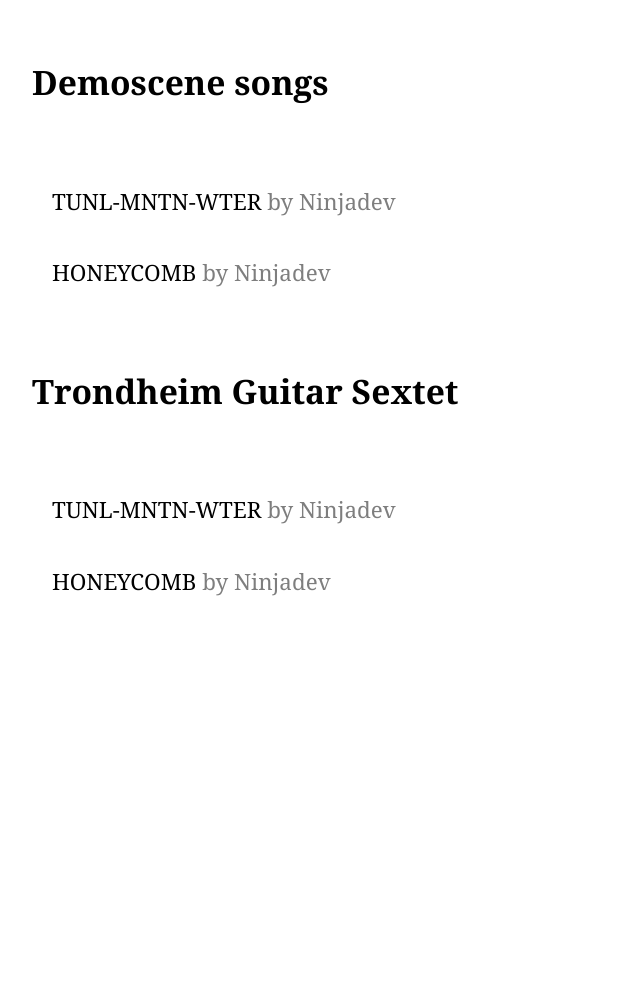
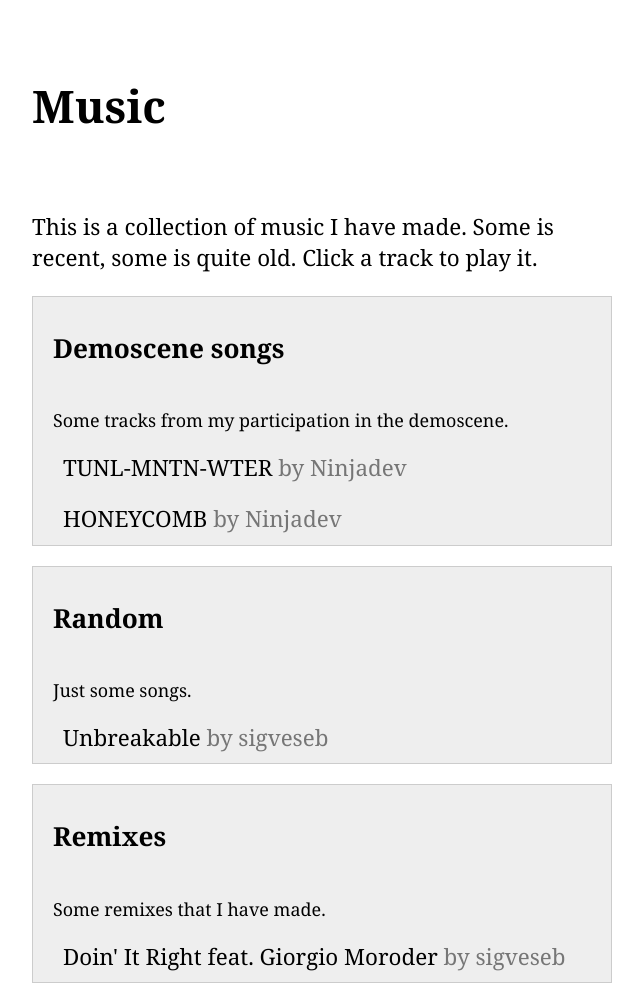
Before and after one commit to sigvef/arktis, a PHP site: page /music.php in a window 1280 px wide. Shown: the whole page, without its empty margins (318-961 px from the left). Before the commit the page ends 596 px from the top, so only its background shows below. Run offline with PHP 8.4, Linux system fonts and the light colour scheme.

Commit message:
Evolved the music player

```diff
--- a/music.php
+++ b/music.php
@@ -5,8 +5,22 @@
 
 <style>
 
+
+* {
+    -webkit-transition: all .3s ease;
+    -moz-transition: all .3s ease;
+    transition: all .3s ease;
+}
+
+.description{
+    padding: 0;
+    font-size: 0.8em;
+    line-height: 1.2em;
+}
+
 .song{
-    padding: 20px;
+    cursor: pointer;
+    padding: 0;
 }
 
 .song .by{
@@ -19,10 +33,25 @@
 
 .song .description{
     display: none;
+    padding: 20px;
+}
+
+.song .name{
+    padding-left: 10px;
 }
 
 .song.playing{
     background: #ccc;
+}
+
+.playlist {
+    border: 1px solid #ccc;
+    background: #eee;
+    margin-bottom: 20px;
+}
+
+.playlist > * {
+    padding: 10px 20px;
 }
 
 .playlist.playing{
@@ -36,39 +65,54 @@
 </head>
 <body>
 
+<h1>Music</h1>
+
+<p>
+This is a collection of music I have made.
+Some is recent, some is quite old.
+Click a track to play it.
+</p>
+
 <div id=demoscene class=playlist>
-    <h2>Demoscene songs</h2>
+    <h3>Demoscene songs</h3>
+    <div class=description>Some tracks from my participation in the demoscene.</div>
 
     <div class=song>
     <span class=name>TUNL-MNTN-WTER</span>
     <span class=by>Ninjadev</span>
-    <div class=description>Bla bla yoabout this track</div>
-    <audio src=https://github.com/sigvef/skog/releases/download/v1.0/music.mp3>
+    <div class=description>This is the soundtrack for the Ninjadev demo called TUNL-MNTN-WTER.</div>
+    <audio src=tunl-mntn-wter.mp3>
     </div>
 
     <div class=song>
     <span class=name>HONEYCOMB</span>
     <span class=by>Ninjadev</span>
-    <div class=description>Bla bla bla about this track</div>
-    <audio src=http://jord.al/honeycomb/music.ogg>
+    <div class=description>This is the soundtrack for the Ninjadev demo called HONEYCOMB by Ninjadev.</div>
+    <audio src=honeycomb.mp3>
     </div>
 </div>
 
-<div id=trondheim-guitar-sextet class=playlist>
-    <h2>Trondheim Guitar Sextet</h2>
+<div id=random class=playlist>
+    <h3>Random</h3>
+    <div class=description>Just some songs.</div>
 
     <div class=song>
-    <span class=name>TUNL-MNTN-WTER</span>
-    <span class=by>Ninjadev</span>
-    <div class=description>Bla bla yoabout this track</div>
-    <audio src=https://github.com/sigvef/skog/releases/download/v1.0/music.mp3>
+    <span class=name>Unbreakable</span>
+    <span class=by>sigveseb</span>
+    <div class=description></div>
+    <audio src=unbreakable.mp3>
     </div>
+</div>
+
+<div id=remixes class=playlist>
+    <h3>Remixes</h3>
+    <div class=description>Some remixes that I have made.</div>
 
     <div class=song>
-    <span class=name>HONEYCOMB</span>
-    <span class=by>Ninjadev</span>
-    <div class=description>Bla bla bla about this track</div>
-    <audio src=http://jord.al/honeycomb/music.ogg>
+    <span class=name>Doin' It Right feat. Giorgio Moroder</span>
+    <span class=by>sigveseb</span>
+    <div class=description>I've been wanting to make a remix of Daft Punk's "Doin' It Right" for a long time, and this is the result. The Giorgio quotes are taken from the REM Collaborators interview.</div>
+    <audio src=doin-it-right-feat-giorigo-moroder.mp3>
     </div>
 </div>
 
```
